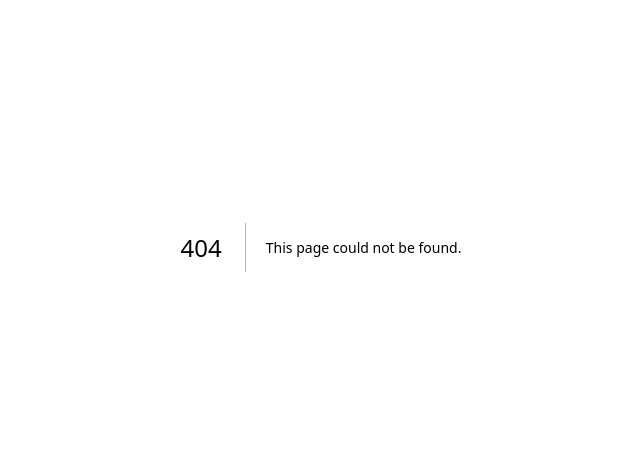
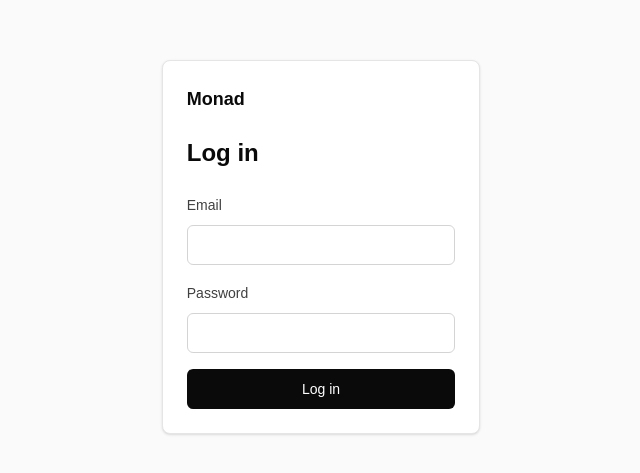
Before and after one commit to Elias-Larsson/Monad, a Next.js app in the folder monad/: page /login in a window 1280 px wide. Before the commit this address had no page. Shown: the part 153-626 px from the top of the page, without its empty margins (319-959 px from the left). Built offline with nearby package versions, Linux system fonts and the light colour scheme.

Commit message:
login page

```diff
--- /dev/null
+++ b/monad/app/login/page.tsx
@@ -0,0 +1,49 @@
+import Link from "next/link";
+import { LoginAccess } from "./login-access";
+import { LoginAnimation } from "./login-animation";
+
+export default function LoginPage() {
+  return (
+    <main className="flex min-h-screen items-center justify-center bg-neutral-50 px-6 py-12 text-neutral-950">
+      <section className="rounded-lg border border-neutral-200 bg-white p-6 shadow-sm">
+        <div className="mb-6">
+          <Link href="/" className="text-lg font-semibold">
+            Monad
+          </Link>
+          <h1 className="mt-6 text-2xl font-semibold">Log in</h1>
+        </div>
+
+        <form className="space-y-4">
+          <label className="block">
+            <span className="text-sm font-medium text-neutral-700">Email</span>
+            <input
+              type="email"
+              name="email"
+              autoComplete="email"
+              className="mt-2 h-10 w-full rounded-md border border-neutral-300 px-3 text-sm outline-none focus:border-neutral-950"
+            />
+          </label>
+
+          <label className="block">
+            <span className="text-sm font-medium text-neutral-700">
+              Password
+            </span>
+            <input
+              type="password"
+              name="password"
+              autoComplete="current-password"
+              className="mt-2 h-10 w-full rounded-md border border-neutral-300 px-3 text-sm outline-none focus:border-neutral-950"
+            />
+          </label>
+
+          <button
+            type="submit"
+            className="h-10 w-full rounded-md bg-neutral-950 px-4 text-sm font-medium text-white hover:bg-neutral-800"
+          >
+            Log in
+          </button>
+        </form>
+      </section>
+    </main>
+  );
+}
```
